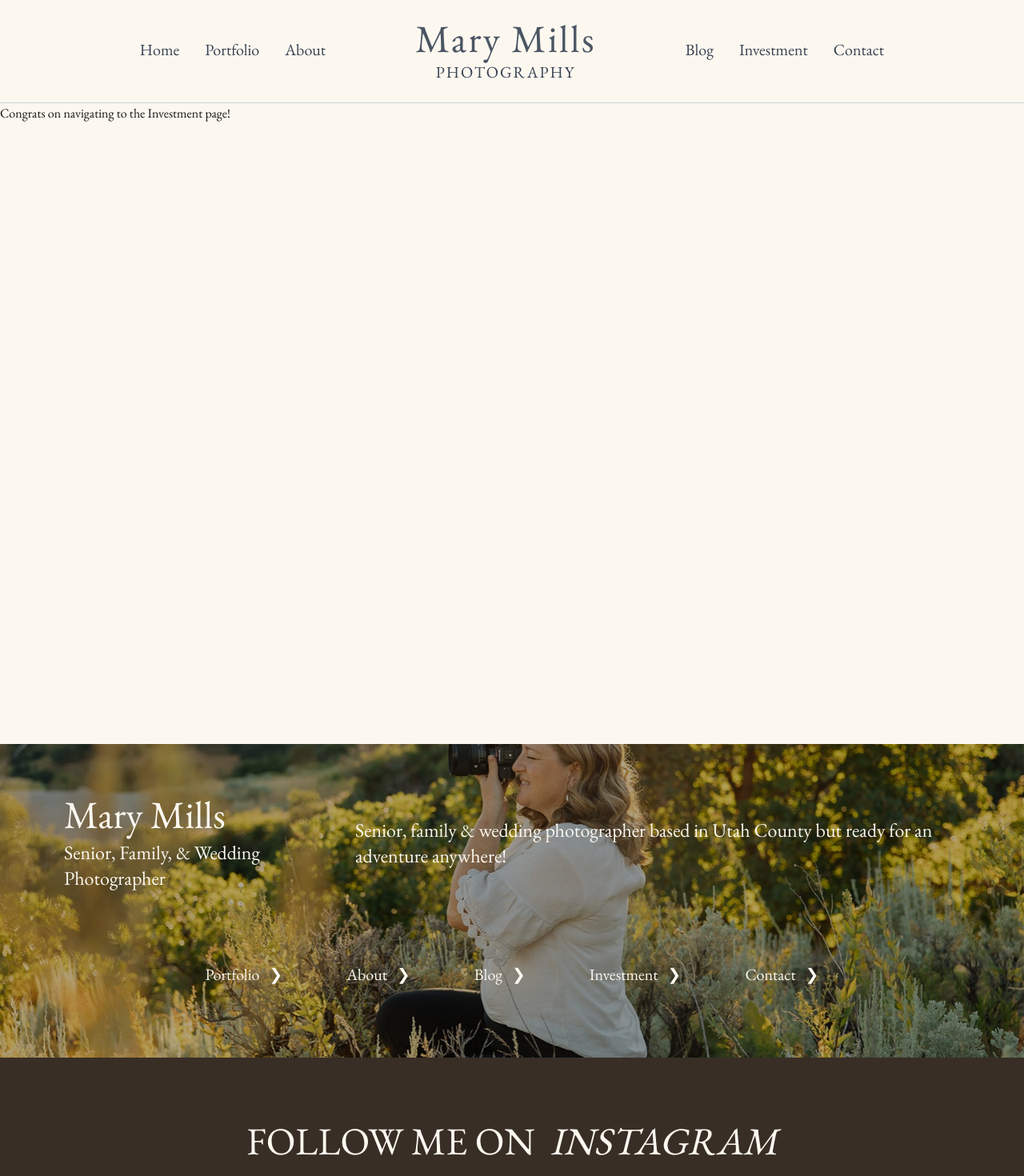
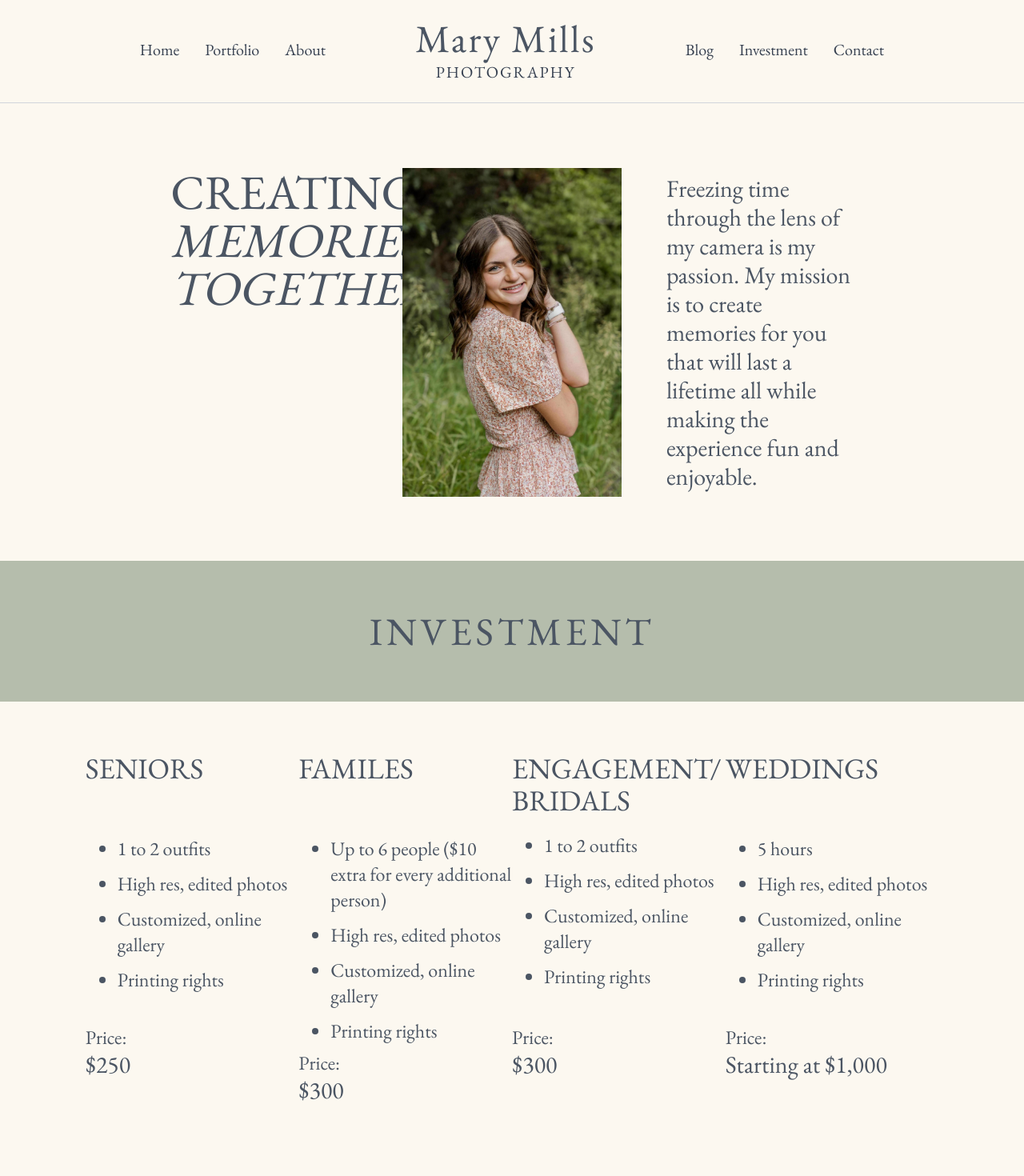
Before and after one commit to cosmo4/mary-photography, a Next.js app in the folder photography-site/: page /investment in a window 1280 px wide. Shown: the top 1470 px of the page at 80% size. Built offline with nearby package versions, Linux system fonts and the light colour scheme.

Commit message:
Investment page styled and finished

```diff
--- a/photography-site/src/app/investment/page.tsx
+++ b/photography-site/src/app/investment/page.tsx
@@ -1,8 +1,76 @@
+"use client"
+
+import Image from "next/image";
+import Link from "next/link";
+import { Parallax } from "react-parallax";
 
 export default function Investment() {
     return (
-      <div className="min-h-screen">
-        <h2>Congrats on navigating to the Investment page!</h2>
+      <div className="min-h-screen text-gray-600">
+        <div className="grid grid-cols-3 gap-4 w-2/3 mx-auto my-20">
+          <p className="text-6xl">CREATING <span className="italic">MEMORIES TOGETHER</span></p>
+          <Image src="/leah-investment.jpg" alt="Senior in grass" width={500} height={800} />
+          <p className="text-3xl my-auto ml-10">Freezing time through the lens of my camera is my passion. My mission is to create memories for you that will last a lifetime all while making the experience fun and enjoyable. </p>
+        </div>
+        <div className="w-full bg-sage mb-16">
+          <p className="text-center text-5xl tracking-widest py-16">INVESTMENT</p>
+        </div>
+        <div className="grid grid-cols-4 text-2xl w-5/6 mx-auto mb-32">
+          <div className="mx-auto">
+            <p className="mb-16 text-4xl">SENIORS</p>
+            <ul className="list-disc ml-10 space-y-3 mb-10">
+              <li>1 to 2 outfits</li>
+              <li>High res, edited photos</li>
+              <li>Customized, online gallery</li>
+              <li>Printing rights</li>
+            </ul>
+            <p>Price:</p>
+            <p className="text-3xl">$250</p>
+          </div>
+          <div className="mx-auto">
+            <p className="mb-16 text-4xl">FAMILES</p>
+            <ul className="list-disc ml-10 space-y-3 mb-2">
+              <li>Up to 6 people ($10 extra for every additional person)</li>
+              <li>High res, edited photos</li>
+              <li>Customized, online gallery</li>
+              <li>Printing rights</li>
+            </ul>
+            <p>Price:</p>
+            <p className="text-3xl">$300</p>
+          </div>
+          <div className="mx-auto">
+            <p className="mb-5 text-4xl">ENGAGEMENT/ BRIDALS</p>
+            <ul className="list-disc ml-10 space-y-3 mb-11">
+              <li>1 to 2 outfits</li>
+              <li>High res, edited photos</li>
+              <li>Customized, online gallery</li>
+              <li>Printing rights</li>
+            </ul>
+            <p>Price:</p>
+            <p className="text-3xl">$300</p>
+          </div>
+          <div className="mx-auto">
+            <p className="mb-16 text-4xl">WEDDINGS</p>
+            <ul className="list-disc ml-10 space-y-3 mb-10">
+              <li>5 hours</li>
+              <li>High res, edited photos</li>
+              <li>Customized, online gallery</li>
+              <li>Printing rights</li>
+            </ul>
+            <p>Price:</p>
+            <p className="text-3xl">Starting at $1,000</p>
+          </div>
+        </div>
+        <div className="relative">
+          <Parallax strength={700} bgImage="/tall-parallax-1.jpg" className="w-2/5 mx-auto h-[60vh] z-10 mb-[30vh]"></Parallax>
+
+          <div className="transform absolute top-1/2 right-1/2 bg-sugar p-16 w-1/4 z-50">
+            <p className="text-4xl mb-8">HAVE SOMETHING ELSE IN <span className="italic">MIND</span> ?</p>
+            <p className="text-2xl mb-10">Share your vision with me and we&apos;ll work out the best plan for your special day.</p>
+            <Link href="/contact" className="border border-black text-xl px-4 py-2 rounded-md text-black hover:text-sugar hover:bg-black duration-300">GET IN TOUCH</Link>
+          </div>
+
+        </div>
       </div>
     );
   }
```
Also changed, not shown: photography-site/public/leah-investment.jpg (added), photography-site/public/tall-parallax-1.jpg (added).
